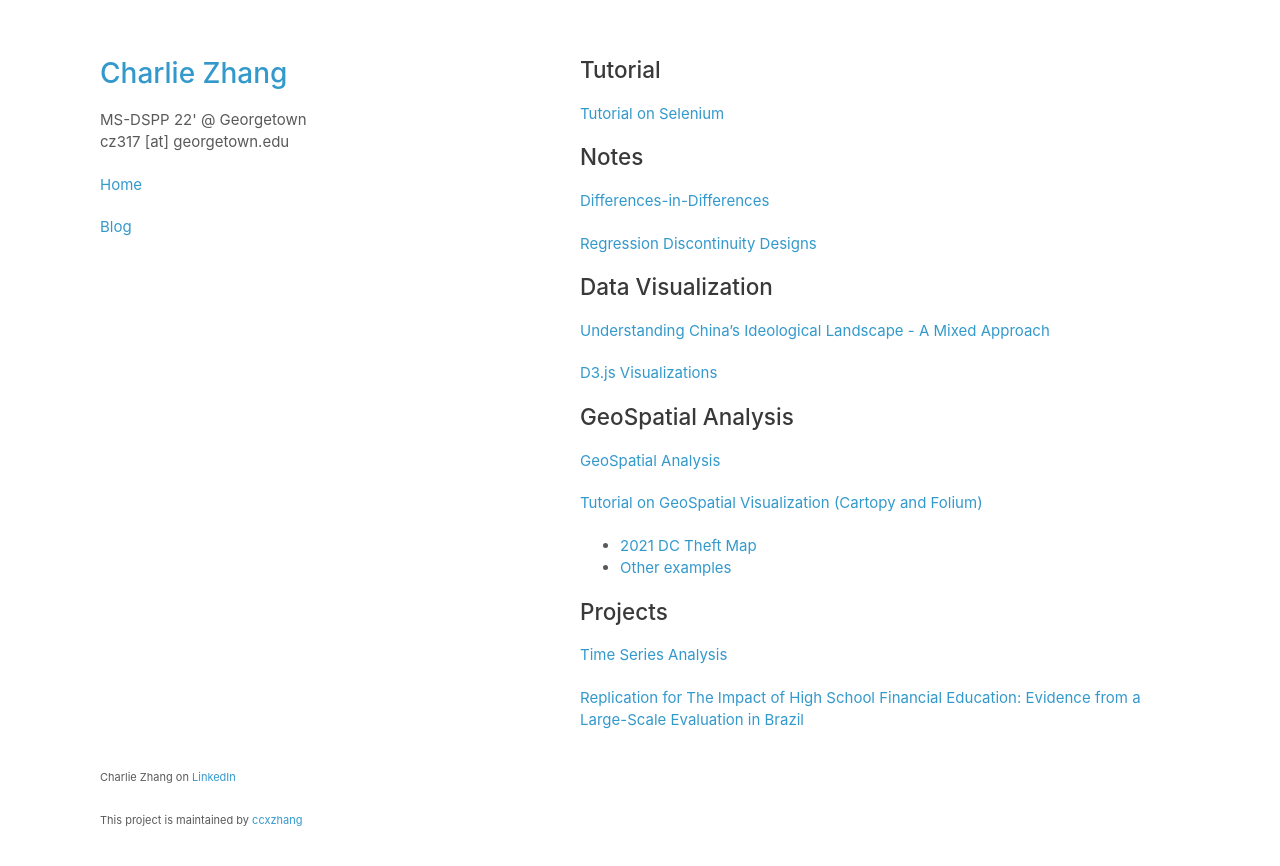
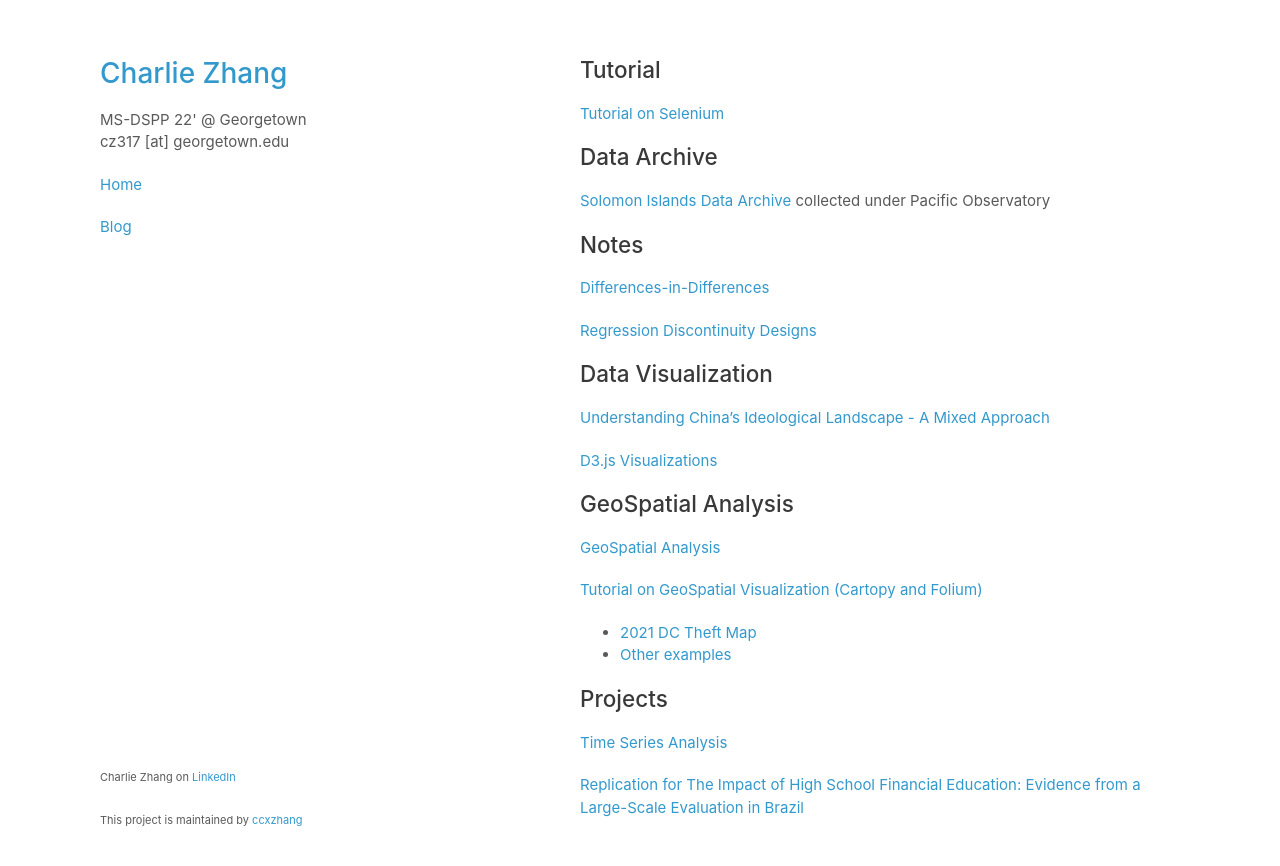
Before and after one commit to ccxzhang/ccxzhang.github.io, a Jekyll site: the page built from blog.md, in a window 1280 px wide. Shown: the top 866 px of the page. Built offline with Jekyll 4.4.1, drawn with Linux system fonts in a browser that asks for light colours; our own code applies the rules of GitHub Pages for plain Markdown files.

Commit message:
Update blog.md

```diff
--- a/blog.md
+++ b/blog.md
@@ -1,6 +1,10 @@
 ## Tutorial
 
 [Tutorial on Selenium](blog/selenium_slides.html)
+
+## Data Archive
+
+[Solomon Islands Data Archive](https://si-data-archive.streamlit.app/) collected under Pacific Observatory
 
 ## Notes
 
```
